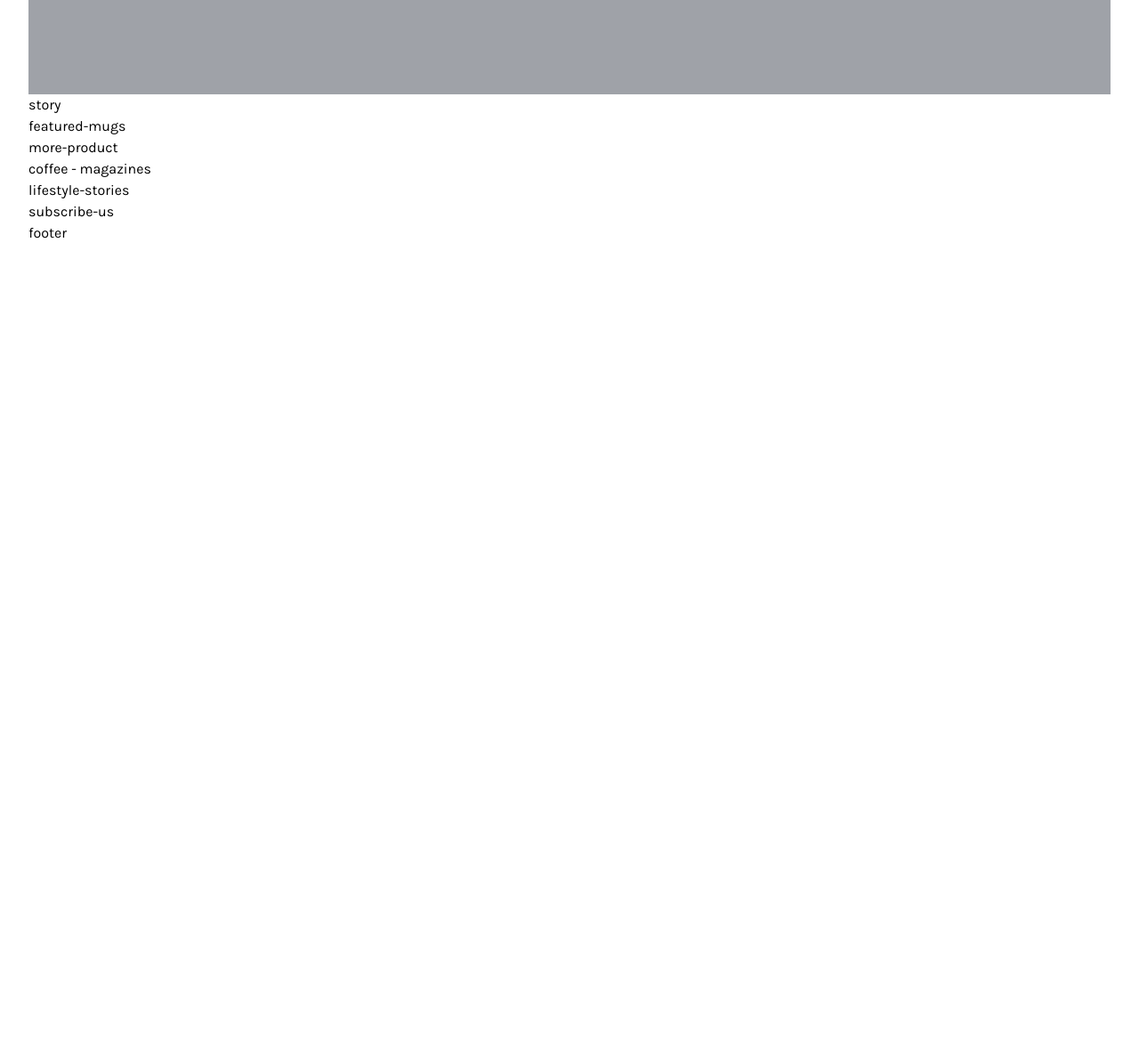
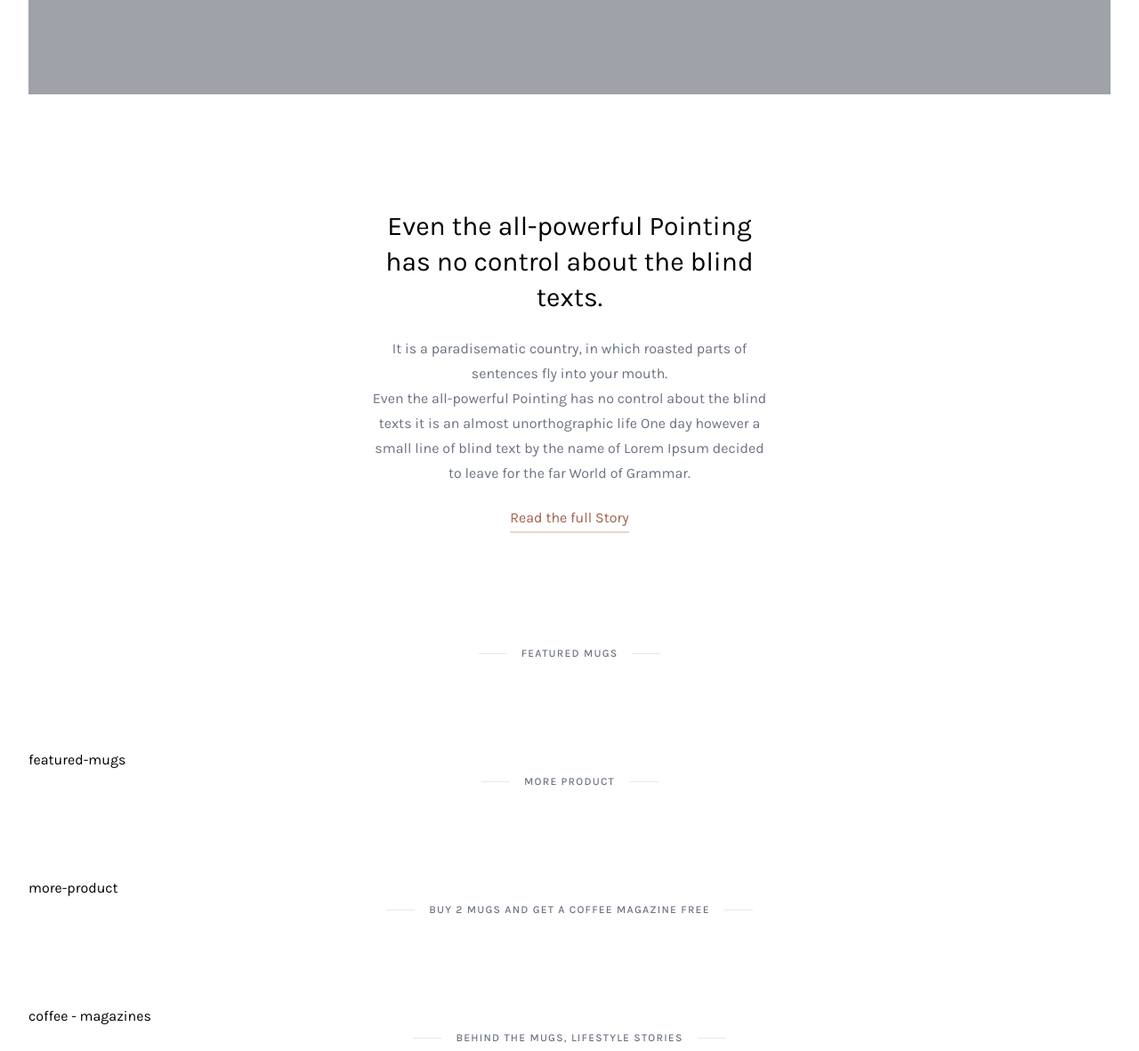
Before and after one commit to huutri12/CoffeStyle_TailWindcss_HT, a website: page public/index.html in a window 1280 px wide. Shown: the part 500-1681 px from the top of the page at 89% size. Before the commit the page ends 800 px from the top, so only its background shows below. Drawn offline with nearby package versions, Linux system fonts and the light colour scheme; files that its build step writes are made by us from their sources.

Commit message:
Add story and subheadline

```diff
--- a/public/index.html
+++ b/public/index.html
@@ -127,18 +127,68 @@
           </div>
           <!--End slider-->
 
-          <div class="story">story</div>
+          <div class="story">
+            <div class="w-full h-full flex justify-center items-center">
+              <div
+                class="px-4 sm:px-16 md:px-32 lg:px-64 xl:px-96 py-32 text-center"
+              >
+                <div class="text-3xl leading-10 mb-6 font-normal">
+                  Even the all-powerful Pointing has no control about the blind
+                  texts.
+                </div>
+                <div class="text-gray-500 leading-7 mb-6">
+                  It is a paradisematic country, in which roasted parts of
+                  sentences fly into your mouth. <br />
+                  Even the all-powerful Pointing has no control about the blind
+                  texts it is an almost unorthographic life One day however a
+                  small line of blind text by the name of Lorem Ipsum decided to
+                  leave for the far World of Grammar.
+                </div>
+                <div class="">
+                  <a
+                    href="#"
+                    class="text-coffee-400 hover:text-coffee-600 relative after:absolute after:-bottom-2 after:left-0 after:bg-coffee-50 hover:after:bg-coffee-200 after:h-0.5 after:w-full after:transition-all after:ease-in-out after:duration-400"
+                    >Read the full Story</a
+                  >
+                </div>
+              </div>
+            </div>
+          </div>
           <!--End story-->
 
+          <div class="ct-subheadline">
+            <div class="ct-subheadline-deco-line"></div>
+            <div class="ct-subheadline-label">Featured Mugs</div>
+            <div class="ct-subheadline-deco-line"></div>
+          </div>
           <div class="featured-mugs">featured-mugs</div>
           <!--End featured-mugs-->
 
+          <div class="ct-subheadline">
+            <div class="ct-subheadline-deco-line"></div>
+            <div class="ct-subheadline-label">More Product</div>
+            <div class="ct-subheadline-deco-line"></div>
+          </div>
           <div class="more-product">more-product</div>
           <!--End more-product-->
 
+          <div class="ct-subheadline">
+            <div class="ct-subheadline-deco-line"></div>
+            <div class="ct-subheadline-label">
+              Buy 2 mugs and get a coffee magazine free
+            </div>
+            <div class="ct-subheadline-deco-line"></div>
+          </div>
           <div class="coffee - magazines">coffee - magazines</div>
           <!--End coffee - magazines-->
 
+          <div class="ct-subheadline">
+            <div class="ct-subheadline-deco-line"></div>
+            <div class="ct-subheadline-label">
+              Behind the mugs, lifestyle stories
+            </div>
+            <div class="ct-subheadline-deco-line"></div>
+          </div>
           <div class="lifestyle-stories">lifestyle-stories</div>
           <!--End lifestyle-stories-->
 
--- a/src/input.css
+++ b/src/input.css
@@ -9,7 +9,7 @@
 }
 
 .ct-top-menu-item {
-  @apply cursor-pointer py-1 hover:text-gray-800 relative after:lg:absolute after:lg:bottom-0 after:lg:left-0 after:lg:bg-light-coffee
+  @apply cursor-pointer py-1 hover:text-gray-800 relative after:lg:absolute after:lg:bottom-0 after:lg:left-0 after:lg:bg-coffee-200
     after:lg:h-0.5 after:lg:w-0 hover:after:lg:w-full after:lg:transition-all after:lg:ease-in-out after:lg:duration-300;
 }
 
@@ -24,3 +24,13 @@
 .ct-badge-circle {
   @apply text-xs text-center rounded-full px-1.5;
 }
+
+.ct-subheadline {
+  @apply flex justify-center items-center mb-24;
+}
+.ct-subheadline-deco-line {
+  @apply w-8 h-px bg-gray-200;
+}
+.ct-subheadline-label {
+  @apply uppercase mx-4 tracking-widest text-gray-500 font-medium text-[12px] text-center;
+}
--- a/tailwind.config.js
+++ b/tailwind.config.js
@@ -7,7 +7,12 @@ module.exports = {
         Karla :['Karla','serif']
       },
       colors:{
-        'light-coffee': '#C89F84'
+        'coffee':{
+          50:'#E8D6D0',
+          200:'#C89F84',
+          400:'#A25F4B',
+          600:'#744838',
+        }
       },
       keyframes: {
         slideDown: {
```
